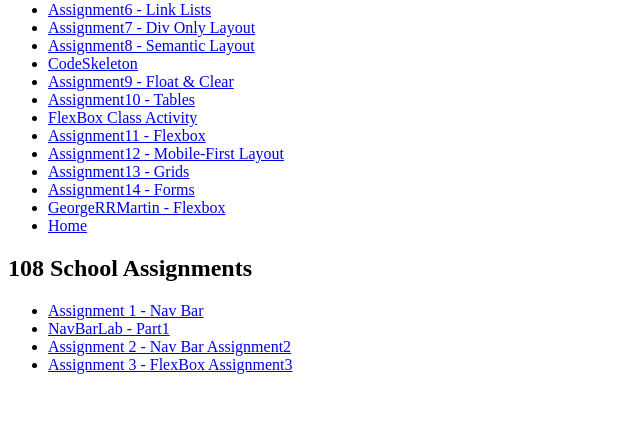
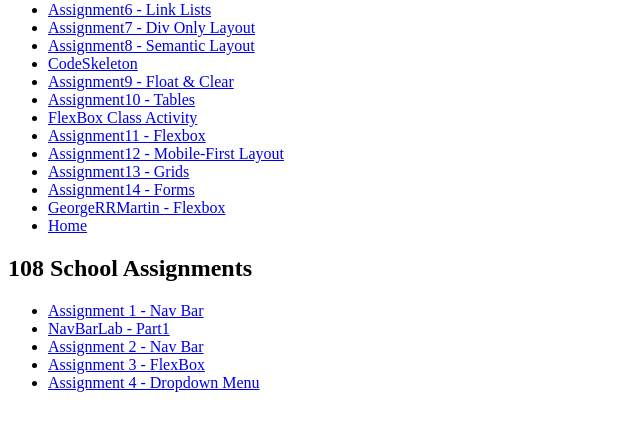
Before and after one commit to io-rocavi/Portfolio, a plain HTML site: page Assignments/Assignments.html in a window 1280 px wide. Shown: the part 79-510 px from the top of the page, without its empty margins (0-640 px from the left). Drawn offline with Linux system fonts and the light colour scheme.

Commit message:
main page

```diff
--- a/Assignments/Assignments.html
+++ b/Assignments/Assignments.html
@@ -30,8 +30,9 @@
         <ul>
           <li><a href="NavBar_mk1/index.html">Assignment 1 - Nav Bar</a></li>
           <li><a href="NavBarLab_pt1/index.html">NavBarLab - Part1</a></li>
-          <li><a href="NavBar_Assignment2/index.html">Assignment 2 - Nav Bar Assignment2</a></li>
-          <li><a href="FlexBox_Assignment3/Assignment3/index.html">Assignment 3 - FlexBox Assignment3</a></li>
+          <li><a href="NavBar_Assignment2/index.html">Assignment 2 - Nav Bar</a></li>
+          <li><a href="FlexBox_Assignment3/Assignment3/index.html">Assignment 3 - FlexBox</a></li>
+          <li><a href="DropDown_Assignment4/index.html">Assignment 4 - Dropdown Menu</a></li>
         </ul>
       </div>
   </body>
```
